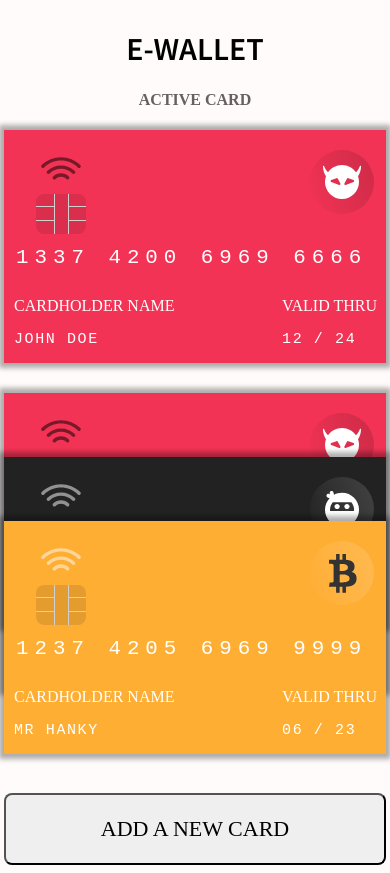
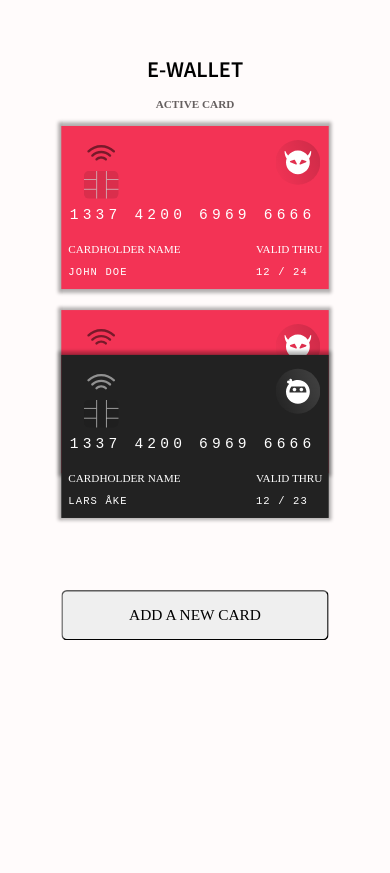
Before and after one commit to 99ru/e-wallet, a Vue app: page / in a window 390 px wide. After the commit the page ends 844 px from the top, so only its background shows below. Built offline with nearby package versions, Linux system fonts and the light colour scheme; a web font is replaced by a local one.

Commit message:
scale down for mobile

```diff
--- a/src/App.vue
+++ b/src/App.vue
@@ -47,19 +47,7 @@
           logo: require("./assets/ninja.svg"),
           },
         },
-        {
-          id: 2,
-          cardNumber: "1237420569699999",
-          name: "Mr Hanky",
-          year: "2023",
-          month: "06",
-          vendor: {
-           name: "Ninja Bank",
-          backgroundColor: "#FFAE34",
-          fontColor: "white",
-          logo: require("./assets/bitcoin.svg"),
-          },
-        },
+
       ],
     };
   },
@@ -99,7 +87,14 @@
   justify-content: center;
   text-transform: uppercase;
   border-radius: 6px;
-  border-radius: 3rem;
+  border-radius: 3rem;;
+}
+@media only screen and (max-width: 600px) {
+  #app {
+    transform: scale(0.7);
+		margin-top: -6rem;
+  }
+
 }
 
 h1 {
```
